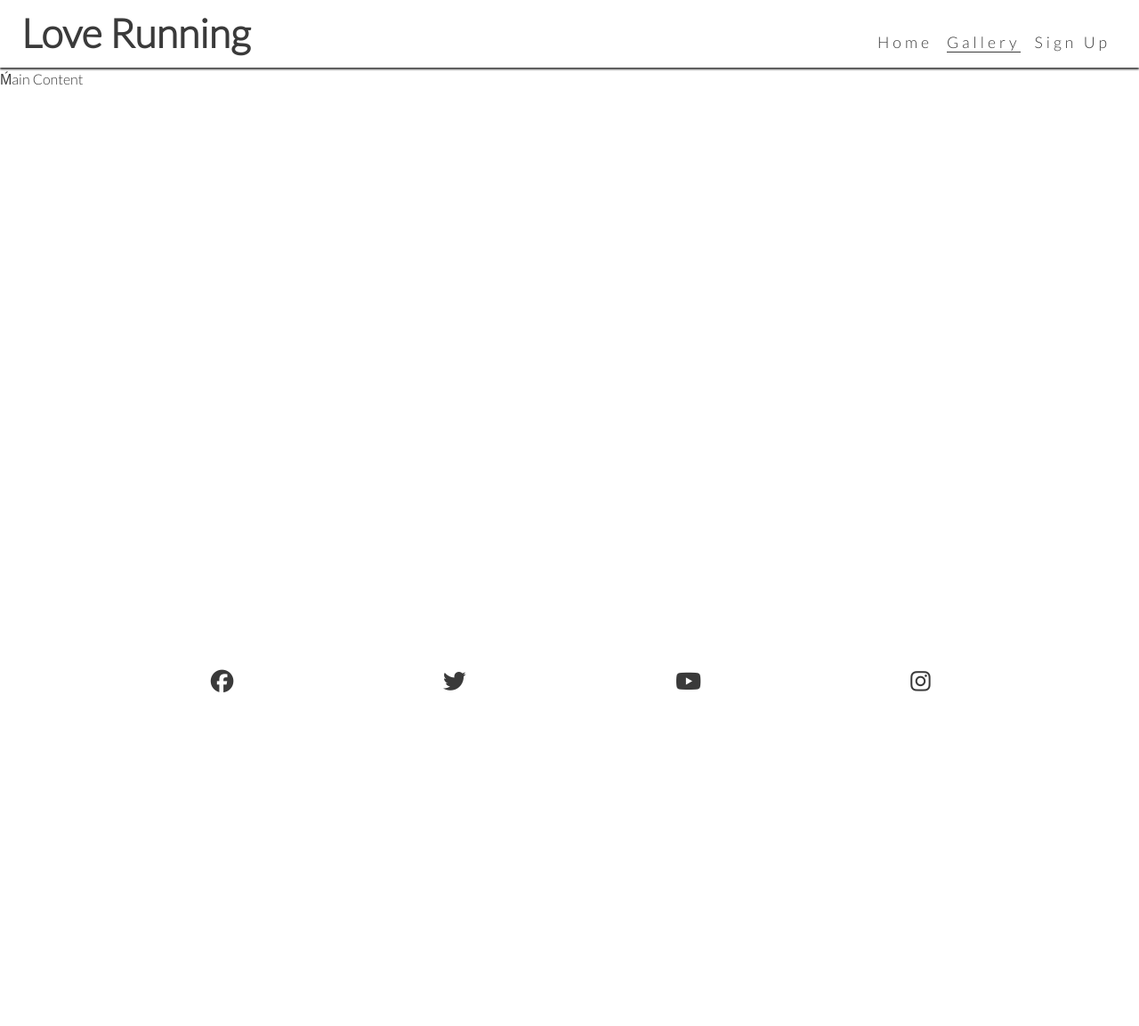
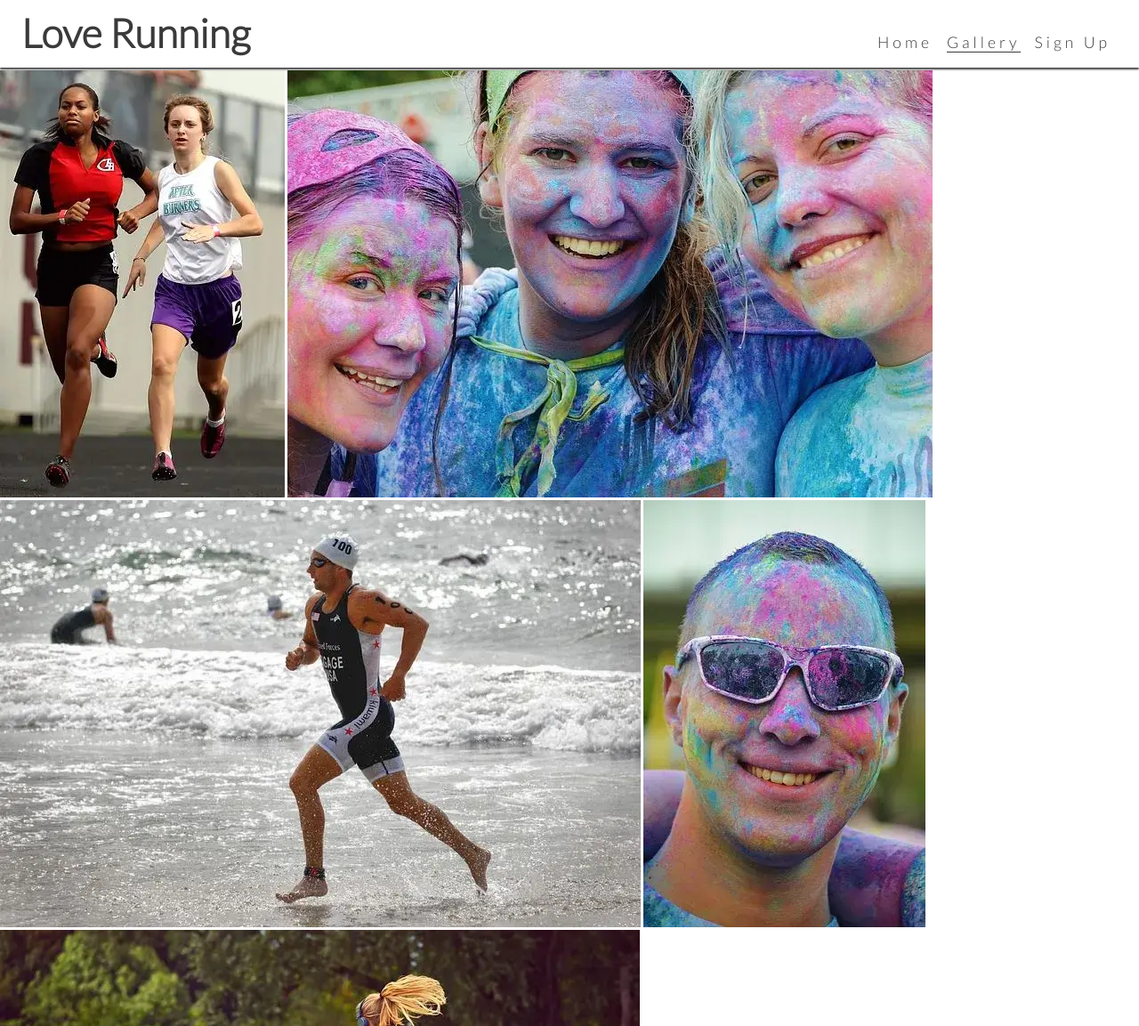
Before and after one commit to Abbeyjp/love-running, a plain HTML site: page gallery.html in a window 1280 px wide. Shown: the top 1153 px of the page at 89% size. Before the commit the page ends 800 px from the top, so only its background shows below. Drawn offline with Linux system fonts and the light colour scheme.

Commit message:
Photos in gallery section added

```diff
--- a/assets/css/style.css
+++ b/assets/css/style.css
@@ -175,6 +175,9 @@ hr {
 #times h3 {
     color: #fafafa;
 }
+/*Gallery*/
+
+
 /*Footer*/
 #social-networks {
     text-align: center;
--- a/gallery.html
+++ b/gallery.html
@@ -34,7 +34,22 @@
             </ul>
         </nav>
     </header>
-    <main> Ḿain Content</main>
+    <main>
+        <section id="gallery">
+            <div id="photos">
+                <img src="assets/images/athletes.webp" alt="Two atheletes running together">
+                <img src="assets/images/girls.webp" alt="Three girls at charity paint festival">
+                <img src="assets/images/runner3.webp" alt="Solo male runner">
+                <img src="assets/images/man.webp" alt="Man at charity paint festival">
+                <img src="assets/images/runner1.webp" alt="Solo female runner in the pheonix park">
+                <img src="assets/images/runner2.webp" alt="Runner in marathon">
+                <img src="assets/images/runner4.webp" alt="Solo female runner in the beach">
+                <img src="assets/images/running_gang.webp" alt="large group of runner in marathon while raining">
+                <img src="assets/images/mud-run.webp" alt="Two women runners taking a mud selfie after a Mud run championship">
+
+            </div>
+        </section>
+    </main>
     <footer>
         <ul id="social-networks">
             <li>
```
Also changed, not shown: assets/images/athletes.webp (added), assets/images/girls.webp (added), assets/images/man.webp (added), assets/images/mud-run.webp (added), assets/images/runner1.webp (added), assets/images/runner2.webp (added), assets/images/runner3.webp (added), assets/images/runner4.webp (added), assets/images/running_gang.webp (added).
